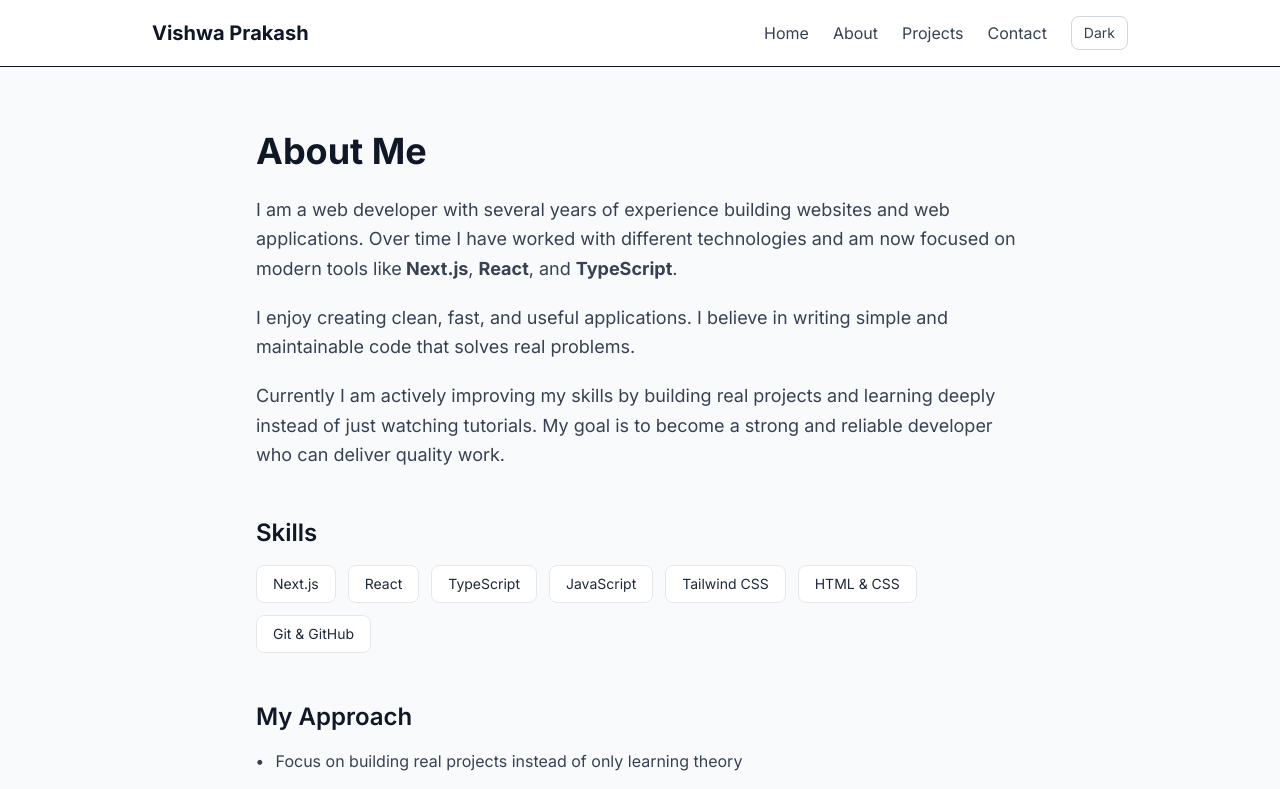
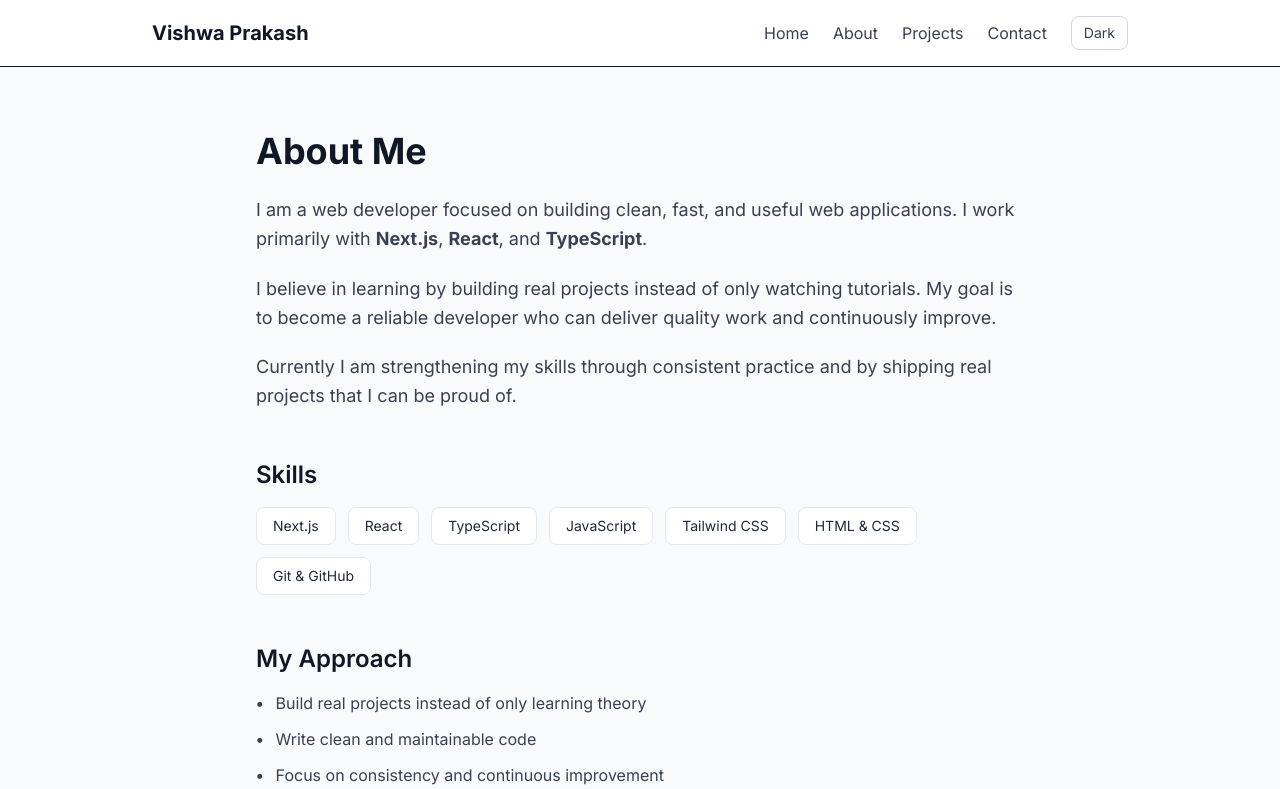
Before and after one commit to vshmps24-hue/my-portfolio, a Next.js app: page /about in a window 1280 px wide. Shown: the top 789 px of the page. Built offline with nearby package versions, Linux system fonts and the light colour scheme.

Commit message:
Final polish on About page

```diff
--- a/app/about/page.tsx
+++ b/app/about/page.tsx
@@ -1,4 +1,14 @@
 export default function About() {
+  const skills = [
+    "Next.js",
+    "React",
+    "TypeScript",
+    "JavaScript",
+    "Tailwind CSS",
+    "HTML & CSS",
+    "Git & GitHub",
+  ];
+
   return (
     <main className="min-h-screen bg-gray-50 dark:bg-gray-950 py-16 px-6">
       <div className="max-w-3xl mx-auto animate-fade-in">
@@ -8,29 +18,27 @@ export default function About() {
 
         <div className="space-y-5 text-lg text-gray-700 dark:text-gray-300 leading-relaxed mb-12">
           <p>
-            I am a web developer with several years of experience building websites and web applications.
-            Over time I have worked with different technologies and am now focused on modern tools like
-            <strong> Next.js</strong>, <strong>React</strong>, and <strong>TypeScript</strong>.
+            I am a web developer focused on building clean, fast, and useful web applications.
+            I work primarily with <strong>Next.js</strong>, <strong>React</strong>, and <strong>TypeScript</strong>.
           </p>
 
           <p>
-            I enjoy creating clean, fast, and useful applications. I believe in writing simple and
-            maintainable code that solves real problems.
+            I believe in learning by building real projects instead of only watching tutorials.
+            My goal is to become a reliable developer who can deliver quality work and continuously improve.
           </p>
 
           <p>
-            Currently I am actively improving my skills by building real projects and learning deeply
-            instead of just watching tutorials. My goal is to become a strong and reliable developer
-            who can deliver quality work.
+            Currently I am strengthening my skills through consistent practice and by shipping real projects that I can be proud of.
           </p>
         </div>
 
+        {/* Skills */}
         <div className="mb-12">
           <h2 className="text-2xl font-semibold text-gray-900 dark:text-white mb-4">
             Skills
           </h2>
           <div className="flex flex-wrap gap-3">
-            {["Next.js", "React", "TypeScript", "JavaScript", "Tailwind CSS", "HTML & CSS", "Git & GitHub"].map((skill) => (
+            {skills.map((skill) => (
               <span
                 key={skill}
                 className="bg-white dark:bg-gray-900 border border-gray-200 dark:border-gray-700 px-4 py-2 rounded-lg text-sm text-gray-800 dark:text-gray-200"
@@ -41,6 +49,7 @@ export default function About() {
           </div>
         </div>
 
+        {/* Approach */}
         <div>
           <h2 className="text-2xl font-semibold text-gray-900 dark:text-white mb-4">
             My Approach
@@ -48,15 +57,15 @@ export default function About() {
           <ul className="space-y-3 text-gray-700 dark:text-gray-300">
             <li className="flex gap-3">
               <span className="font-bold">•</span>
-              Focus on building real projects instead of only learning theory
+              Build real projects instead of only learning theory
             </li>
             <li className="flex gap-3">
               <span className="font-bold">•</span>
-              Write clean and understandable code
+              Write clean and maintainable code
             </li>
             <li className="flex gap-3">
               <span className="font-bold">•</span>
-              Continuously improve through practice and consistency
+              Focus on consistency and continuous improvement
             </li>
             <li className="flex gap-3">
               <span className="font-bold">•</span>
```
